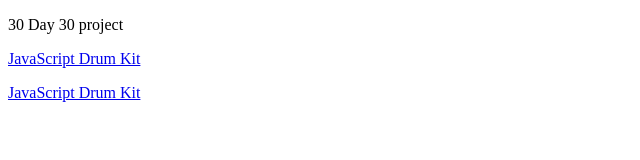
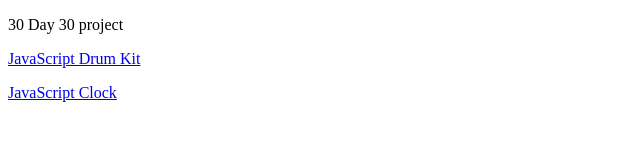
Before and after one commit to sachinnegi/JavaScript-30, a plain HTML site: page index.html in a window 1280 px wide. Shown: the full height of the page, 0-640 px from the left. Drawn offline with Linux system fonts and the light colour scheme.

Commit message:
day 2 Clock_

```diff
--- a/index.html
+++ b/index.html
@@ -8,6 +8,6 @@
 <body>
     <p>30 Day 30 project</p>
     <p><a href="Challenges/01 - JavaScript Drum Kit/index.html"> JavaScript Drum Kit</a></p>
-    <p><a href="Challenges/02 - JS and CSS Clock/index.html"> JavaScript Drum Kit</a></p>
+    <p><a href="Challenges/02 - JS and CSS Clock/index.html"> JavaScript Clock</a></p>
 </body>
 </html>
```
